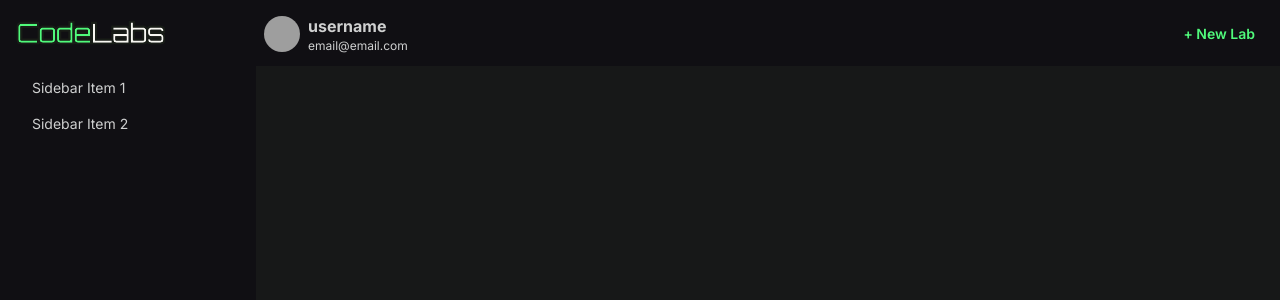
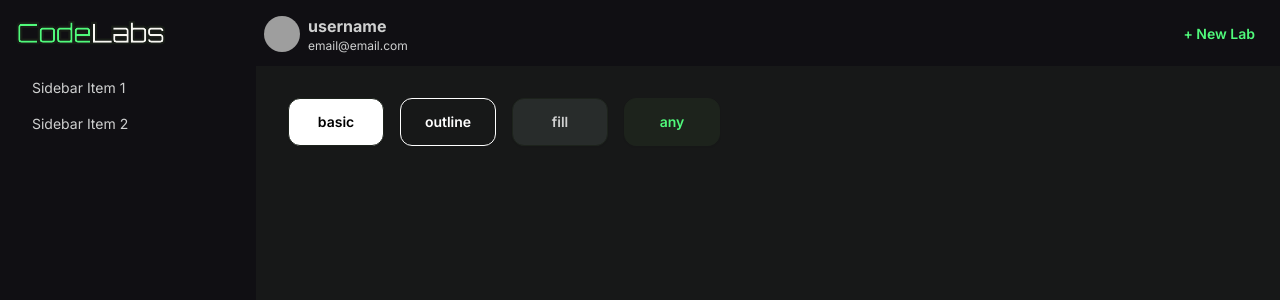
Before and after one commit to Zouher-20/Codelabs, a Next.js app: page / in a window 1280 px wide. Shown: the top 300 px of the page. Built offline with nearby package versions, Linux system fonts and the light colour scheme; grey boxes are pictures that could not be loaded.

Commit message:
button-component

```diff
--- a/app/components/globals/button.tsx
+++ /dev/null
@@ -1,3 +0,0 @@
-export default function Button() {
-    return <button className="btn btn-primary">test</button>;
-}
--- /dev/null
+++ b/app/components/globals/form/button/index.tsx
@@ -0,0 +1,16 @@
+const Button = ({ lable, style, onClick }: { lable?: string, style?: string, onClick?: () => void }) => {
+    const basic = ' bg-white text-black hover:bg-base-100 hover:text-white';
+    const outlin = 'bg-base-300 text-white border-1 border-white hover:bg-white hover:text-black';
+    const fill = 'bg-base-100';
+    return (
+        <button onClick={onClick}
+            className={"btn min-w-24 "
+                +
+                (style == 'basic' ? basic : (style == 'fill' ? fill : (style == 'outline' ? outlin : 'bg-base-200 text-primary')))}
+        >
+            {lable}
+        </button >
+    );
+}
+
+export default Button;
--- a/app/page.tsx
+++ b/app/page.tsx
@@ -1,5 +1,22 @@
+'use client';
+
 import PageContainer from './components/layout/page-container';
+import Button from './components/globals/form/button';
 
 export default function Home() {
-    return <PageContainer />;
+
+    const HandleClick = () => {
+        console.log('hi');
+    };
+
+    return <PageContainer >
+        <div className='p-8 grid gap-4'>
+            <div className='flex gap-4'>
+                <Button onClick={HandleClick} lable='basic' style='basic' />
+                <Button onClick={HandleClick} lable='outline' style='outline' />
+                <Button onClick={HandleClick} lable='fill' style='fill' />
+                <Button onClick={HandleClick} lable='any' style='any' />
+            </div>
+        </div>
+    </PageContainer>;
 }
```
